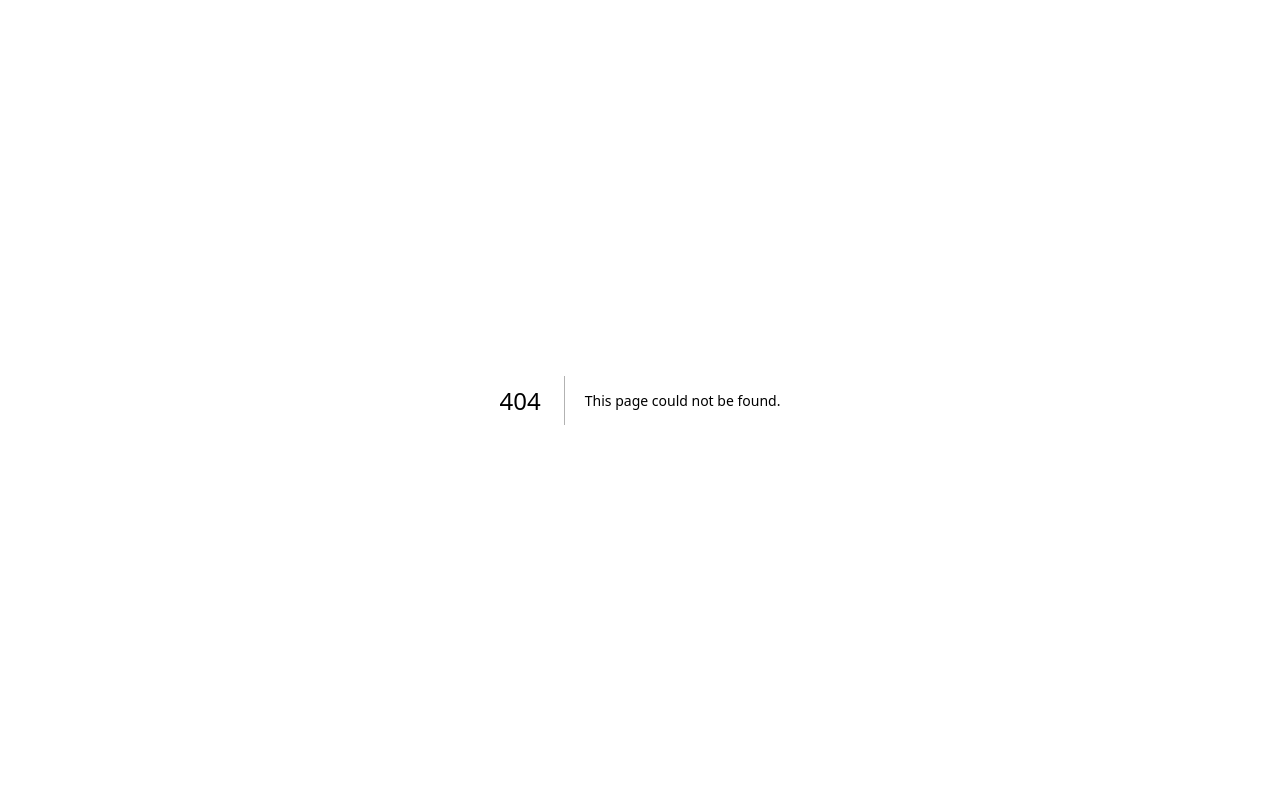
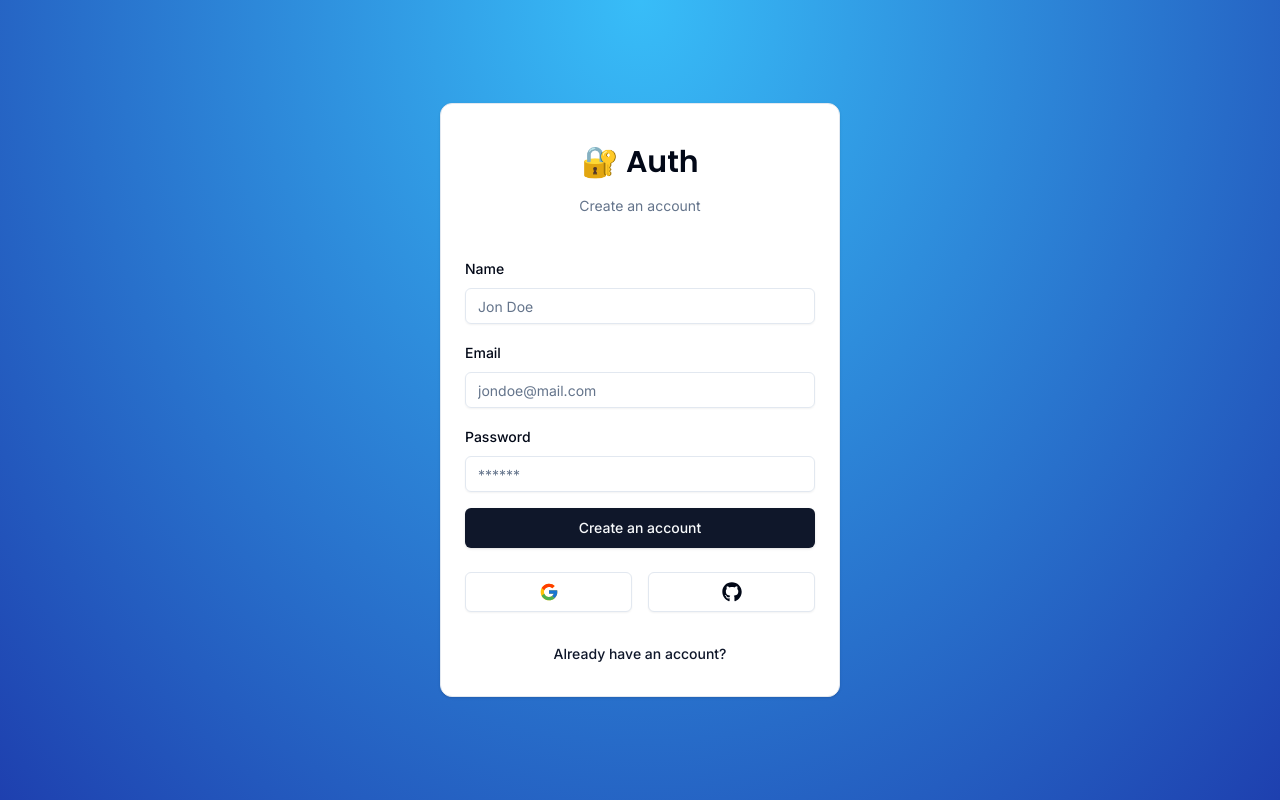
Before and after one commit to nazar-koltsun/next-auth, a Next.js app: page /auth/register in a window 1280 px wide. Before the commit this address had no page. Built offline with nearby package versions, Linux system fonts and the light colour scheme.

Commit message:
New 'RegisterPage' page

```diff
--- /dev/null
+++ b/app/auth/register/page.tsx
@@ -0,0 +1,17 @@
+import RegisterForm from '@/components/auth/RegisterForm';
+import CardWrapper from '@/components/auth/CardWrapper';
+
+const RegisterPage = () => {
+  return (
+    <CardWrapper
+      headerTitle="Create an account"
+      backBtnTitle="Already have an account?"
+      backBtnHref="/auth/login"
+      showSocial
+    >
+      <RegisterForm />
+    </CardWrapper>
+  );
+};
+
+export default RegisterPage;
```
